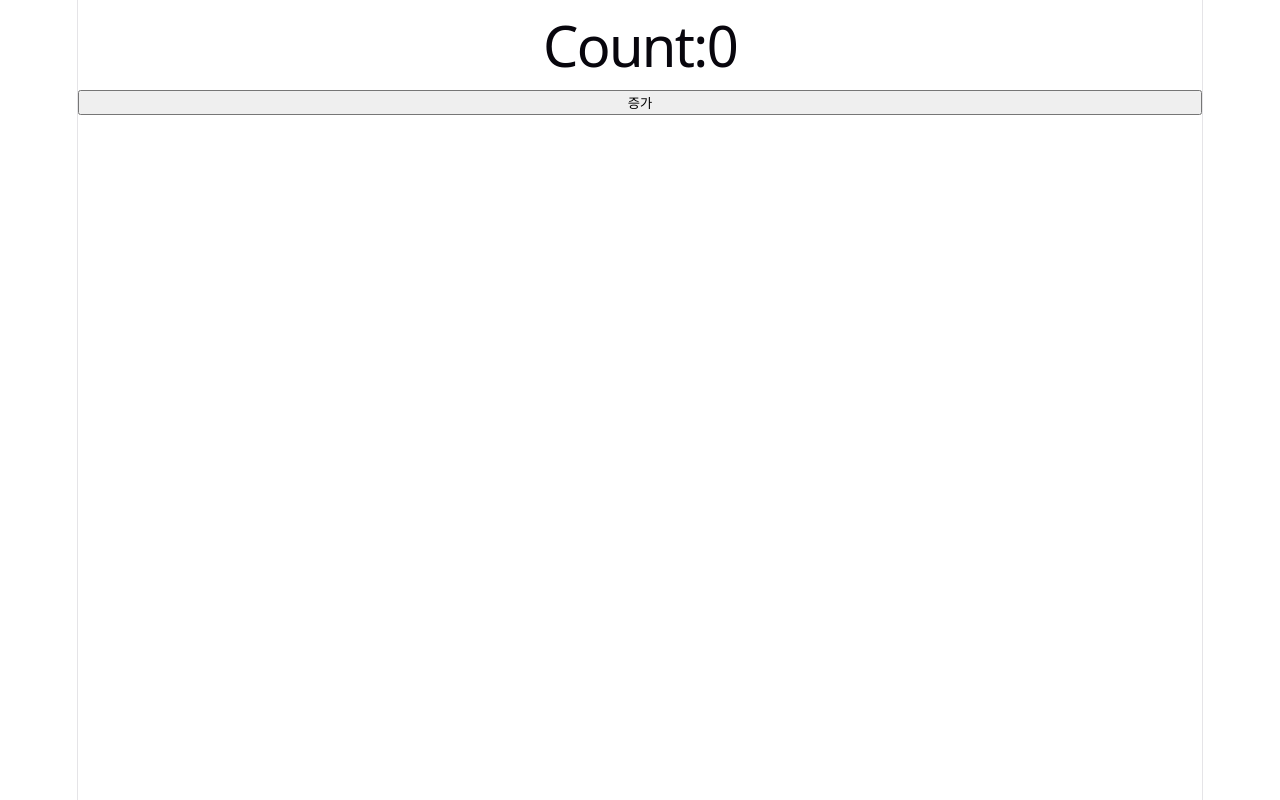
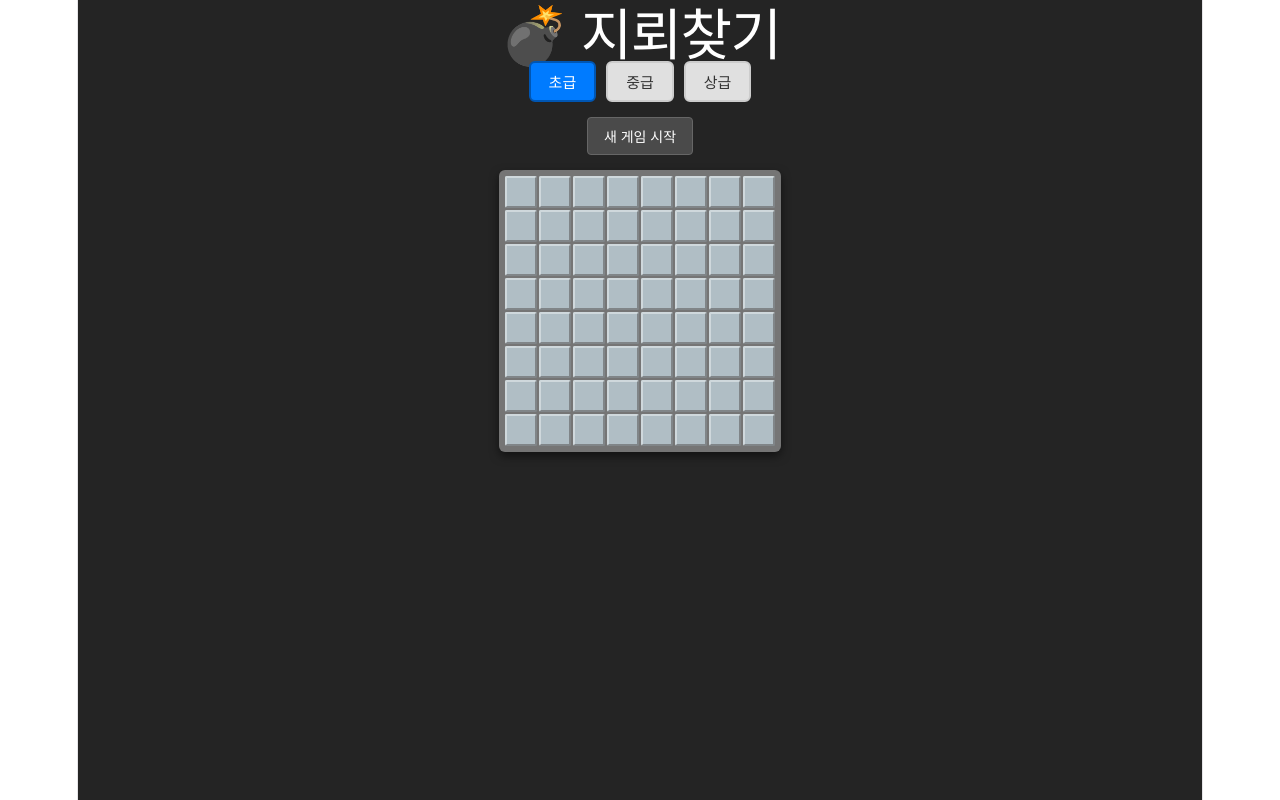
Before and after one commit to wjddnjs0113/w26203-react-counter, a React (Vite) app: page / in a window 1280 px wide. Built offline with nearby package versions, Linux system fonts and the light colour scheme.

Commit message:
:flag: 지뢰찾기

```diff
--- a/index.html
+++ b/index.html
@@ -4,7 +4,7 @@
     <meta charset="UTF-8" />
     <link rel="icon" type="image/png" href="/favicon.png" />
     <meta name="viewport" content="width=device-width, initial-scale=1.0" />
-    <title>React 카운터</title>
+    <title>React 지뢰찾기</title>
   </head>
   <body>
     <div id="root"></div>
--- a/src/App.css
+++ b/src/App.css
@@ -1,184 +1,107 @@
-.counter {
-  font-size: 16px;
-  padding: 5px 10px;
-  border-radius: 5px;
-  color: var(--accent);
-  background: var(--accent-bg);
-  border: 2px solid transparent;
-  transition: border-color 0.3s;
-  margin-bottom: 24px;
-
-  &:hover {
-    border-color: var(--accent-border);
-  }
-  &:focus-visible {
-    outline: 2px solid var(--accent);
-    outline-offset: 2px;
-  }
+/* 기본 배경 및 글자색 고정 */
+.minesweeper-app {
+  display: flex;
+  flex-direction: column;
+  align-items: center;
+  font-family: -apple-system, BlinkMacSystemFont, "Segoe UI", Roboto, sans-serif;
+  padding: 20px;
+  background-color: #242424;
+  color: #ffffff;
+  min-height: 100vh;
+  box-sizing: border-box;
 }
 
-.hero {
-  position: relative;
-
-  .base,
-  .framework,
-  .vite {
-    inset-inline: 0;
-    margin: 0 auto;
+.title {
+  margin-top: 0;
+  margin-bottom: 15px;
+  color: #ffffff;
 }
 
-  .base {
-    width: 170px;
-    position: relative;
-    z-index: 0;
+/* 난이도 버튼 스타일 */
+.difficulty-buttons {
+  display: flex;
+  gap: 10px;
+  margin-bottom: 15px;
 }
 
-  .framework,
-  .vite {
-    position: absolute;
+.btn-diff {
+  padding: 8px 18px;
+  font-size: 15px;
+  font-weight: bold;
+  color: #333333;
+  background-color: #e0e0e0;
+  border: 2px solid #cccccc;
+  border-radius: 6px;
+  cursor: pointer;
+  transition: all 0.2s;
 }
 
-  .framework {
-    z-index: 1;
-    top: 34px;
-    height: 28px;
-    transform: perspective(2000px) rotateZ(300deg) rotateX(44deg) rotateY(39deg)
-      scale(1.4);
+.btn-diff.active {
+  background-color: #007bff;
+  color: #ffffff;
+  border-color: #0056b3;
 }
 
-  .vite {
-    z-index: 0;
-    top: 107px;
-    height: 26px;
-    width: auto;
-    transform: perspective(2000px) rotateZ(300deg) rotateX(40deg) rotateY(39deg)
-      scale(0.8);
-  }
+/* 상태 및 버튼 */
+.status-container {
+  margin-bottom: 15px;
+  text-align: center;
 }
 
-#center {
-  display: flex;
-  flex-direction: column;
-  gap: 25px;
-  place-content: center;
-  place-items: center;
-  flex-grow: 1;
-
-  @media (max-width: 1024px) {
-    padding: 32px 20px 24px;
-    gap: 18px;
-  }
+.msg {
+  font-size: 1.1rem;
+  font-weight: bold;
+  margin: 0 0 10px 0;
 }
 
-#next-steps {
-  display: flex;
-  border-top: 1px solid var(--border);
-  text-align: left;
+.msg.fail { color: #ff5252; }
+.msg.success { color: #4caf50; }
 
-  & > div {
-    flex: 1 1 0;
-    padding: 32px;
-    @media (max-width: 1024px) {
-      padding: 24px 20px;
-    }
+.btn-reset {
+  padding: 8px 16px;
+  font-size: 14px;
+  font-weight: bold;
+  color: #ffffff;
+  background-color: #4a4a4a;
+  border: 1px solid #666666;
+  border-radius: 4px;
+  cursor: pointer;
 }
 
-  .icon {
-    margin-bottom: 16px;
-    width: 22px;
-    height: 22px;
+.btn-reset:hover {
+  background-color: #616161;
 }
 
-  @media (max-width: 1024px) {
-    flex-direction: column;
-    text-align: center;
-  }
+/* 게임 보드판 */
+.board {
+  display: grid;
+  gap: 2px;
+  background-color: #757575;
+  padding: 6px;
+  border-radius: 6px;
+  box-shadow: 0 4px 10px rgba(0, 0, 0, 0.5);
 }
 
-#docs {
-  border-right: 1px solid var(--border);
-
-  @media (max-width: 1024px) {
-    border-right: none;
-    border-bottom: 1px solid var(--border);
-  }
+/* 각 셀 스타일 */
+.cell {
+  width: 32px;
+  height: 32px;
+  font-size: 16px;
+  font-weight: 800;
+  display: flex;
+  align-items: center;
+  justify-content: center;
+  background-color: #b0bec5;
+  border: 2px outset #cfd8dc;
+  border-radius: 2px;
+  cursor: pointer;
+  user-select: none;
+  padding: 0;
+  box-sizing: border-box;
 }
 
-#next-steps ul {
-  list-style: none;
-  padding: 0;
-  display: flex;
-  gap: 8px;
-  margin: 32px 0 0;
-
-  .logo {
-    height: 18px;
+/* 열린 셀 스타일 */
+.cell.revealed {
+  background-color: #ffffff;
+  border: 1px solid #b0bec5;
 }
-
-  a {
-    color: var(--text-h);
-    font-size: 16px;
-    border-radius: 6px;
-    background: var(--social-bg);
-    display: flex;
-    padding: 6px 12px;
-    align-items: center;
-    gap: 8px;
-    text-decoration: none;
-    transition: box-shadow 0.3s;
-
-    &:hover {
-      box-shadow: var(--shadow);
-    }
-    .button-icon {
-      height: 18px;
-      width: 18px;
-    }
-  }
-
-  @media (max-width: 1024px) {
-    margin-top: 20px;
-    flex-wrap: wrap;
-    justify-content: center;
-
-    li {
-      flex: 1 1 calc(50% - 8px);
-    }
-
-    a {
-      width: 100%;
-      justify-content: center;
-      box-sizing: border-box;
-    }
-  }
-}
-
-#spacer {
-  height: 88px;
-  border-top: 1px solid var(--border);
-  @media (max-width: 1024px) {
-    height: 48px;
-  }
-}
-
-.ticks {
-  position: relative;
-  width: 100%;
-
-  &::before,
-  &::after {
-    content: '';
-    position: absolute;
-    top: -4.5px;
-    border: 5px solid transparent;
-  }
-
-  &::before {
-    left: 0;
-    border-left-color: var(--border);
-  }
-  &::after {
-    right: 0;
-    border-right-color: var(--border);
-  }
-}
--- a/src/App.jsx
+++ b/src/App.jsx
@@ -1,21 +1,230 @@
-import './App.css'
-import { useState } from 'react'
+import React, { useState, useEffect } from 'react';
+import './App.css';
 
-function App() {
-  const [count, setCount] = useState(0)
+// 난이도 설정
+const DIFFICULTY = {
+  EASY: { name: '초급', rows: 8, cols: 8, mines: 10 },
+  MEDIUM: { name: '중급', rows: 12, cols: 12, mines: 20 },
+  HARD: { name: '상급', rows: 16, cols: 16, mines: 40 },
+};
+
+// 주변 지뢰 개수별 글자 색상
+const NUMBER_COLORS = {
+  1: '#1976d2', // 파랑
+  2: '#388e3c', // 초록
+  3: '#d32f2f', // 빨강
+  4: '#7b1fa2', // 보라
+  5: '#ff8f00', // 주황
+  6: '#00838f', // 청록
+  7: '#424242', // 회색
+  8: '#000000', // 검정
+};
+
+export default function App() {
+  const [level, setLevel] = useState(DIFFICULTY.EASY);
+  const [board, setBoard] = useState([]);
+  const [gameOver, setGameOver] = useState(false);
+  const [gameWon, setGameWon] = useState(false);
+  const [firstClick, setFirstClick] = useState(true);
+
+  useEffect(() => {
+    resetGame();
+  }, [level]);
+
+  const resetGame = () => {
+    const newBoard = Array.from({ length: level.rows }, () =>
+      Array.from({ length: level.cols }, () => ({
+        isMine: false,
+        isRevealed: false,
+        isFlagged: false,
+        neighborMines: 0,
+      }))
+    );
+    setBoard(newBoard);
+    setGameOver(false);
+    setGameWon(false);
+    setFirstClick(true);
+  };
+
+  // 첫 클릭 시 지뢰 배치
+  const placeMines = (startRow, startCol, currentBoard) => {
+    let placedMines = 0;
+    const newBoard = currentBoard.map(row => row.map(cell => ({ ...cell })));
+
+    while (placedMines < level.mines) {
+      const r = Math.floor(Math.random() * level.rows);
+      const c = Math.floor(Math.random() * level.cols);
+
+      if ((r !== startRow || c !== startCol) && !newBoard[r][c].isMine) {
+        newBoard[r][c].isMine = true;
+        placedMines++;
+      }
+    }
+
+    // 각 셀 주변 지뢰 개수 계산
+    for (let r = 0; r < level.rows; r++) {
+      for (let c = 0; c < level.cols; c++) {
+        if (!newBoard[r][c].isMine) {
+          newBoard[r][c].neighborMines = countNeighborMines(r, c, newBoard);
+        }
+      }
+    }
+
+    return newBoard;
+  };
+
+  const countNeighborMines = (r, c, b) => {
+    let count = 0;
+    for (let dr = -1; dr <= 1; dr++) {
+      for (let dc = -1; dc <= 1; dc++) {
+        const nr = r + dr;
+        const nc = c + dc;
+        if (nr >= 0 && nr < level.rows && nc >= 0 && nc < level.cols) {
+          if (b[nr][nc].isMine) count++;
+        }
+      }
+    }
+    return count;
+  };
+
+  const handleCellClick = (r, c) => {
+    if (gameOver || gameWon || board[r][c].isFlagged || board[r][c].isRevealed) return;
+
+    let currentBoard = board;
+
+    if (firstClick) {
+      currentBoard = placeMines(r, c, board);
+      setFirstClick(false);
+    }
+
+    if (currentBoard[r][c].isMine) {
+      revealAllMines(currentBoard);
+      setGameOver(true);
+      return;
+    }
+
+    const newBoard = currentBoard.map(row => row.map(cell => ({ ...cell })));
+    revealCell(r, c, newBoard);
+    setBoard(newBoard);
+
+    checkWinCondition(newBoard);
+  };
+
+  const revealCell = (r, c, b) => {
+    if (r < 0 || r >= level.rows || c < 0 || c >= level.cols) return;
+    if (b[r][c].isRevealed || b[r][c].isFlagged) return;
+
+    b[r][c].isRevealed = true;
+
+    if (b[r][c].neighborMines === 0) {
+      for (let dr = -1; dr <= 1; dr++) {
+        for (let dc = -1; dc <= 1; dc++) {
+          if (dr !== 0 || dc !== 0) {
+            revealCell(r + dr, c + dc, b);
+          }
+        }
+      }
+    }
+  };
+
+  const handleContextMenu = (e, r, c) => {
+    e.preventDefault();
+    if (gameOver || gameWon || board[r][c].isRevealed) return;
+
+    const newBoard = board.map((row, ri) =>
+      row.map((cell, ci) => {
+        if (ri === r && ci === c) {
+          return { ...cell, isFlagged: !cell.isFlagged };
+        }
+        return cell;
+      })
+    );
+    setBoard(newBoard);
+  };
+
+  const revealAllMines = (b) => {
+    const newBoard = b.map(row =>
+      row.map(cell => ({
+        ...cell,
+        isRevealed: cell.isMine ? true : cell.isRevealed,
+      }))
+    );
+    setBoard(newBoard);
+  };
+
+  const checkWinCondition = (b) => {
+    let unrevealedSafeCells = 0;
+    for (let r = 0; r < level.rows; r++) {
+      for (let c = 0; c < level.cols; c++) {
+        if (!b[r][c].isMine && !b[r][c].isRevealed) {
+          unrevealedSafeCells++;
+        }
+      }
+    }
+    if (unrevealedSafeCells === 0) {
+      setGameWon(true);
+    }
+  };
 
   return (
-    <>
-      <h1>Count:{count}</h1>
-      <button
-      onClick={ () => {
-        setCount(prev => prev + 1)
-      } }
+    <div className="minesweeper-app">
+      <h1 className="title">💣 지뢰찾기</h1>
+
+      {/* 난이도 선택 버튼 */}
+      <div className="difficulty-buttons">
+        {Object.keys(DIFFICULTY).map((key) => (
+          <button
+            key={key}
+            className={`btn-diff ${level === DIFFICULTY[key] ? 'active' : ''}`}
+            onClick={() => setLevel(DIFFICULTY[key])}
+          >
+            {DIFFICULTY[key].name}
+          </button>
+        ))}
+      </div>
+
+      {/* 상태 메시지 및 재시작 */}
+      <div className="status-container">
+        {gameOver && <p className="msg fail">💥 지뢰를 밟았습니다! 게임 오버</p>}
+        {gameWon && <p className="msg success">🎉 축하합니다! 성공했습니다!</p>}
+        <button className="btn-reset" onClick={resetGame}>
+          새 게임 시작
+        </button>
+      </div>
+
+      {/* 보드판 */}
+      <div
+        className="board"
+        style={{
+          gridTemplateColumns: `repeat(${level.cols}, 32px)`,
+        }}
       >
-        증가
-      </button>
-    </>
-  )
+        {board.map((row, r) =>
+          row.map((cell, c) => (
+            <button
+              key={`${r}-${c}`}
+              className={`cell ${cell.isRevealed ? 'revealed' : ''}`}
+              onClick={() => handleCellClick(r, c)}
+              onContextMenu={(e) => handleContextMenu(e, r, c)}
+              style={{
+                color: cell.isRevealed && cell.neighborMines > 0
+                  ? NUMBER_COLORS[cell.neighborMines]
+                  : 'inherit',
+              }}
+            >
+              {cell.isRevealed
+                ? cell.isMine
+                  ? '💣'
+                  : cell.neighborMines > 0
+                  ? cell.neighborMines
+                  : ''
+                : cell.isFlagged
+                ? '🚩'
+                : ''}
+            </button>
+          ))
+        )}
+      </div>
+    </div>
+  );
 }
-
-export default App
```
Lines whose indentation alone changed are shown as unchanged.
